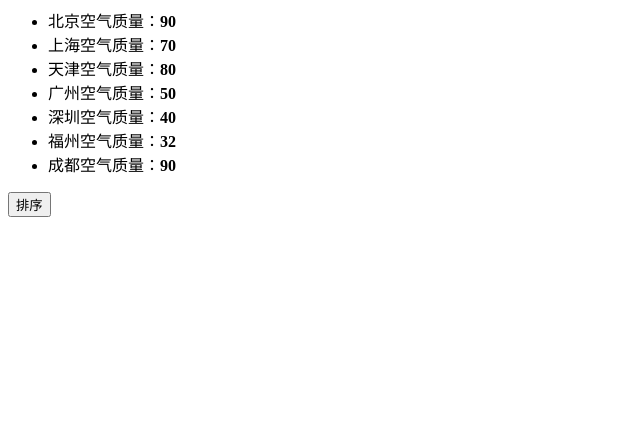
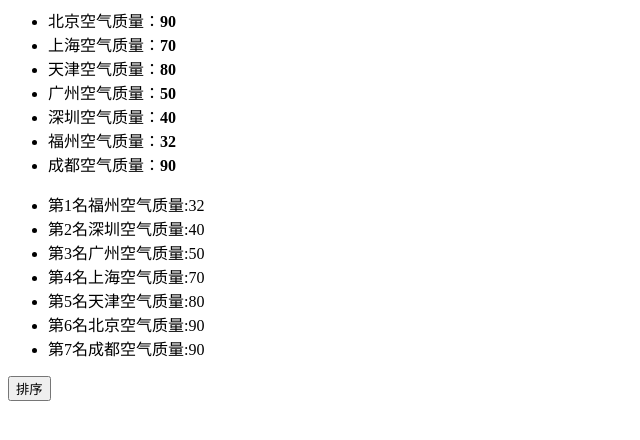
Before and after one commit to Marvin-K/BaiduSchool, a plain HTML site: page task15/index.html in a window 1280 px wide. Both pictures are taken after a click on the button "排序". Shown: the whole page, without its empty margins (0-640 px from the left). Drawn offline with Linux system fonts and the light colour scheme.

Commit message:
finish task15

```diff
--- a/task15/index.html
+++ b/task15/index.html
@@ -28,17 +28,20 @@
  * 读取id为source的列表，获取其中城市名字及城市对应的空气质量
  * 返回一个数组，格式见函数中示例
  */
+var data = [];
 function getData() {
   var cityinfo = document.getElementById('source').getElementsByTagName('li');
   for (var i = 0; i < cityinfo.length; i++) {
     var city = cityinfo[i].innerText.match(/(.*?)空气/)[1];//1号捕获组
     console.log(city);
-    var num = cityinfo[i].getElementsByTagName('b')[0].innerText();
-    data[i] = [];
-    data[i].push(city);
-    data[i].push(num);
+    var num = cityinfo[i].getElementsByTagName('b')[0].innerText;
+    console.log(num);
+    data.push([city,num]);
+    //方式二
+    //data[i]=[];
+    // data[i].push(city);
+    // data[i].push(num);
   }
-
 /*
   data = [
     ["北京", 90],
@@ -47,6 +50,7 @@ function getData() {
   ]
   */
 return data;
+//console.log(data);
 }
 /**
  * sortAqiData
@@ -54,6 +58,10 @@ return data;
  * 返回一个排序后的数组
  */
 function sortAqiData(data) {
+  data.sort(function(a,b){
+    return a[1]-b[1];//从小到大
+  })
+  return data;
 }
 /**
  * render
@@ -61,6 +69,13 @@ function sortAqiData(data) {
  * 格式见ul中的注释的部分
  */
 function render(data) {
+  var ul = document.getElementById('resort');
+  var items = "";
+  for (var i = 0; i < data.length; i++) {
+    var aqiData = data[i];
+    items += '<li>第'+(i+1)+'名'+aqiData[0]+'空气质量:'+aqiData[1]+'</b></li>';
+  }
+  ul.innerHTML = items;
 }
 function btnHandle() {
   var aqiData = getData();
@@ -69,6 +84,9 @@ function btnHandle() {
 }
 function init() {
 // 在这下面给sort-btn绑定一个点击事件，点击时触发btnHandle函数
+  var btn = document.getElementById('sort-btn');
+  btn.onclick = btnHandle;
+
 }
 init();
 </script>
```
